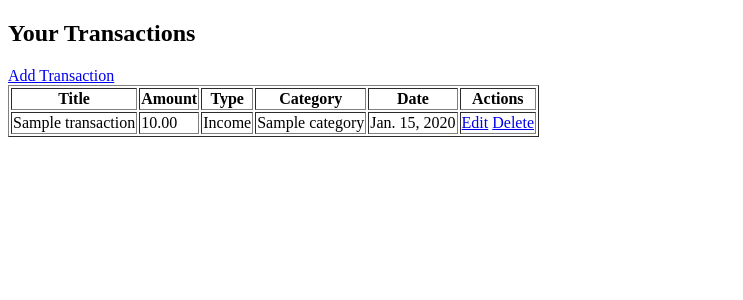
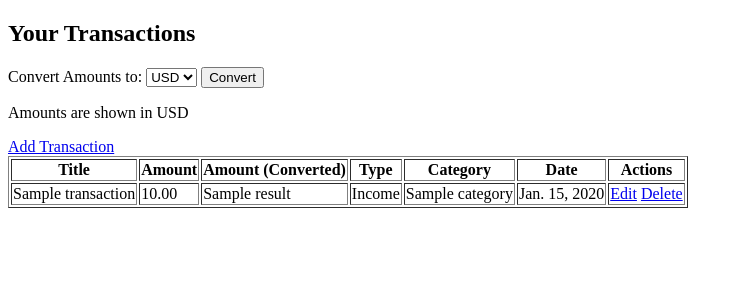
Before and after one commit to Patrick-Bonsu/personal_budget_tracker, a Django app: page /transactions/ in a window 1280 px wide. Shown: the top 300 px of the page, without its empty margins (0-743 px from the left). Run offline with Django 5.2, Linux system fonts and the light colour scheme; a user stored in the database is signed in; tables that the repository leaves empty hold one stand-in row (values such as "Sample post"); a database or web service that is not in the repository returns one stand-in record (values such as "Sample title"); data that the repository does not hold is empty; parts of the project's set-up code (start-up, migrations or seed data) failed here and were passed over.

Commit message:
Step 6: Implement currency conversion feature for transactions

```diff
--- a/templates/transactions/transaction_list.html
+++ b/templates/transactions/transaction_list.html
@@ -5,11 +5,28 @@
 </head>
 <body>
     <h2>Your Transactions</h2>
+
+    <!-- Currency conversion form -->
+    <form method="get" action="">
+        <label for="currency">Convert Amounts to:</label>
+        <select name="currency" id="currency">
+            <option value="USD">USD</option>
+            <option value="EUR">EUR</option>
+            <option value="GBP">GBP</option>
+            <!-- add other currencies as needed -->
+        </select>
+        <button type="submit">Convert</button>
+    </form>
+
+    <!-- Show the selected currency -->
+<p>Amounts are shown in {{ selected_currency }}</p>
+
     <a href="{% url 'add_transaction' %}">Add Transaction</a>
     <table border="1">
         <tr>
             <th>Title</th>
             <th>Amount</th>
+            <th>Amount (Converted)</th>
             <th>Type</th>
             <th>Category</th>
             <th>Date</th>
@@ -19,6 +36,7 @@
         <tr>
             <td>{{ transaction.title }}</td>
             <td>{{ transaction.amount }}</td>
+            <td>{{ transaction.converted_amount|default:transaction.amount }}</td>
             <td>{{ transaction.transaction_type }}</td>
             <td>{{ transaction.category.name }}</td>
             <td>{{ transaction.date }}</td>
--- /dev/null
+++ b/transactions/utils.py
@@ -0,0 +1,14 @@
+import requests
+
+def convert_currency(amount, from_currency="USD", to_currency="EUR"):
+    """
+    Converts amount from one currency to another using ExchangeRate.host API.
+    Returns the converted amount.
+    """
+    url = f"https://api.exchangerate.host/convert?from={from_currency}&to={to_currency}&amount={amount}"
+    response = requests.get(url)
+    if response.status_code == 200:
+        data = response.json()
+        return data.get("result")
+    else:
+        return None
--- a/transactions/views.py
+++ b/transactions/views.py
@@ -5,11 +5,34 @@ from .models import Transaction, Category
 from .forms import TransactionForm, CategoryForm
 from django.contrib.auth.decorators import login_required
 
+import csv
+from django.http import HttpResponse
+
+from .utils import convert_currency
+
+
+# List transactions
+@login_required
 # List transactions
 @login_required
 def transaction_list(request):
     transactions = Transaction.objects.filter(user=request.user).order_by('-date')
-    return render(request, "transactions/transaction_list.html", {"transactions": transactions})
+
+    # Check if a target currency is selected in GET parameters
+    target_currency = request.GET.get('currency', 'USD')
+
+    # Add converted_amount attribute to each transaction if currency is selected
+    if target_currency:
+        for tx in transactions:
+            # convert_currency(amount, from_currency, to_currency)
+            # assuming all transactions are in USD
+            tx.converted_amount = convert_currency(tx.amount, 'USD', target_currency)
+
+    context = {
+        "transactions": transactions,
+        "selected_currency": target_currency
+    }
+    return render(request, "transactions/transaction_list.html", context)
 
 # Add transaction
 @login_required
@@ -46,3 +69,22 @@ def delete_transaction(request, pk):
         transaction.delete()
         return redirect("transaction_list")
     return render(request, "transactions/transaction_confirm_delete.html", {"transaction": transaction})
+
+
+
+import csv
+from django.http import HttpResponse
+
+def export_transactions_csv(request):
+    transactions = Transaction.objects.filter(user=request.user)
+
+    response = HttpResponse(content_type='text/csv')
+    response['Content-Disposition'] = 'attachment; filename="transactions.csv"'
+
+    writer = csv.writer(response)
+    writer.writerow(['Date', 'Category', 'Type', 'Amount', 'Description'])
+
+    for tx in transactions:
+        writer.writerow([tx.date, tx.category, tx.transaction_type, tx.amount, tx.description])
+
+    return response
```
